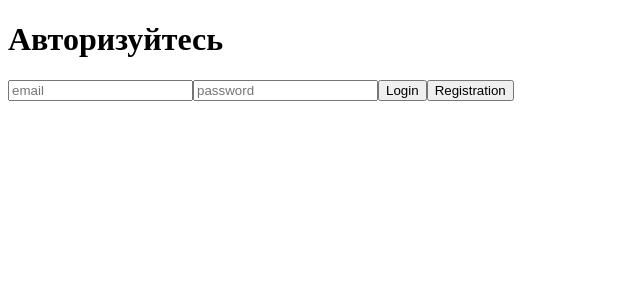
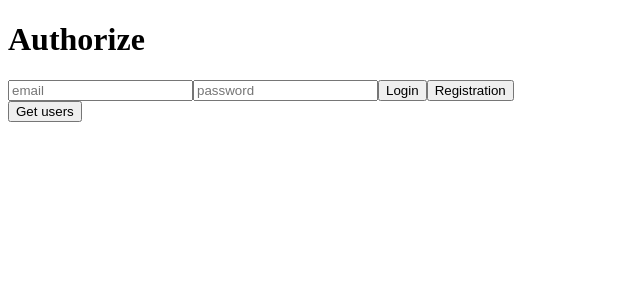
Before and after one commit to santonov62/jwt-auth, a React (Create React App) app in the folder client/: page / in a window 1280 px wide. Shown: the top 300 px of the page, without its empty margins (0-640 px from the left). Built offline with nearby package versions, Linux system fonts and the light colour scheme.

Commit message:
Fetch users

```diff
--- a/client/src/App.tsx
+++ b/client/src/App.tsx
@@ -1,21 +1,48 @@
-import React, {useContext, useEffect} from 'react';
+import React, {useContext, useEffect, useState} from 'react';
 import LoginForm from "./components/LoginForm";
 import {Context} from "./index";
 import {observer} from "mobx-react-lite";
+import userService from './services/UserService';
+import IUser from "./models/IUser";
 
 function App() {
 
     const {store} = useContext(Context);
+    const [users, setUsers] = useState<IUser[]>([]);
 
     useEffect(() => {
         if (localStorage.getItem('token')) {
             store.checkAuth()
         }
     }, []);
+
+    async function fetchUsers() {
+        const response = await userService.fetchUsers();
+        setUsers(response.data);
+    }
+
+    if (store.isLoading) {
+        return (
+            <div>Loading...</div>
+        )
+    }
+
+    if (!store.isAuth) {
+        return (
+            <>
+                <h1>Authorize</h1>
+                <LoginForm/>
+                <button onClick={fetchUsers}>Get users</button>
+            </>
+        )
+    }
+
     return (
         <div className="App">
-            <h1>{store.isAuth ? `Пользователь авторизован ${store.user.email}` : `Авторизуйтесь`}</h1>
-            <LoginForm/>
+            <h1>{`Пользователь авторизован ${store.user.email}`}</h1>
+            <button onClick={() => {store.logout()}}>Logout</button>
+            <button onClick={fetchUsers}>Get users</button>
+            {users.map( user => <div key={user.email}>{user.email}</div>)}
         </div>
     );
 }
--- a/client/src/store/store.ts
+++ b/client/src/store/store.ts
@@ -8,6 +8,7 @@ import {API_URL} from "../http";
 export default class Store {
     user = {} as IUser;
     isAuth = false;
+    isLoading = false;
 
     constructor() {
         makeAutoObservable(this);
@@ -19,6 +20,10 @@ export default class Store {
 
     setUser(user: IUser) {
         this.user = user;
+    }
+
+    setLoading(value: boolean) {
+        this.isLoading = value;
     }
 
     async login(email: string, password: string) {
@@ -60,6 +65,7 @@ export default class Store {
     }
 
     async checkAuth() {
+        this.setLoading(true);
         try {
             const response = await axios.get<AuthResponse>(`${API_URL}/refresh`, {withCredentials: true});
             const {data: {user, accessToken}} = response;
@@ -68,6 +74,8 @@ export default class Store {
             this.setAuth(true);
         } catch (e) {
             console.log(e)
+        } finally {
+            this.setLoading(false);
         }
     }
 }
```
